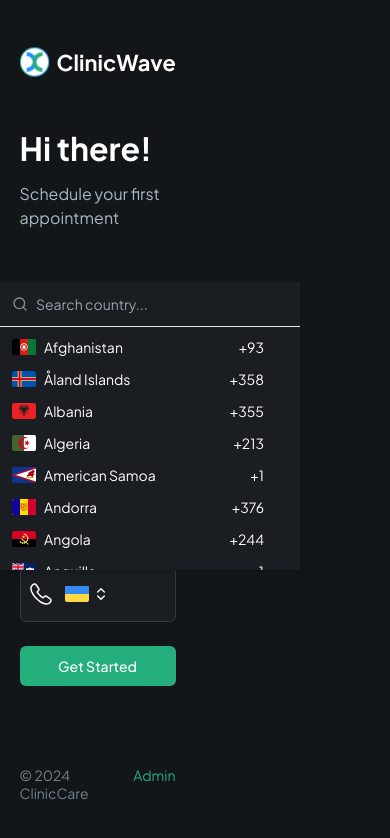
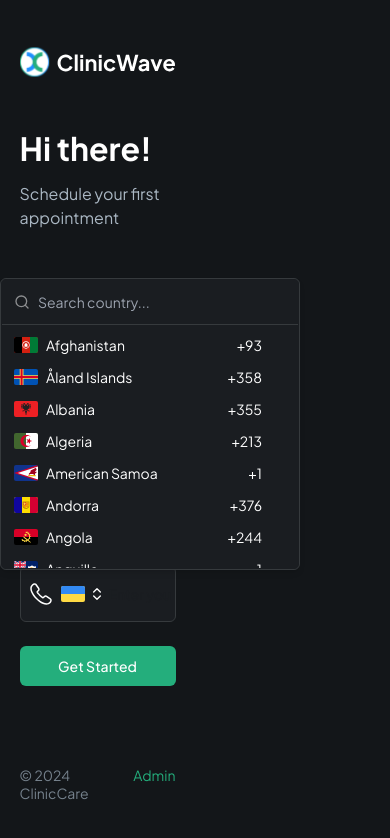
Before and after one commit to DanyloOhurtsov/health-medical-app, a Next.js app: page / in a window 390 px wide. Both pictures are taken after a click on the button 82 px from the left and 594 px from the top of the page. Shown: the top 838 px of the page. Built offline with nearby package versions, Linux system fonts and the light colour scheme.

Commit message:
style: Update styles for Phone Input

```diff
--- a/components/ui/command.tsx
+++ b/components/ui/command.tsx
@@ -41,7 +41,7 @@ const CommandInput = React.forwardRef<
   React.ElementRef<typeof CommandPrimitive.Input>,
   React.ComponentPropsWithoutRef<typeof CommandPrimitive.Input>
 >(({ className, ...props }, ref) => (
-  <div className="flex items-center border-b px-3" cmdk-input-wrapper="">
+  <div className="flex items-center border-b border-dark-500 px-3" cmdk-input-wrapper="">
     <Search className="mr-2 h-4 w-4 shrink-0 opacity-50" />
     <CommandPrimitive.Input
       ref={ref}
--- a/components/ui/input.tsx
+++ b/components/ui/input.tsx
@@ -11,7 +11,7 @@ const Input = React.forwardRef<HTMLInputElement, InputProps>(
             <input
                 type={type}
                 className={cn(
-                    "flex h-10 w-full rounded-md border border-input bg-background px-3 py-2 text-sm ring-offset-background file:border-0 file:bg-transparent file:text-sm file:font-medium placeholder:text-muted-foreground focus-visible:outline-none focus-visible:ring-2 focus-visible:ring-ring focus-visible:ring-offset-2 disabled:cursor-not-allowed disabled:opacity-50",
+                    "flex h-10 w-full rounded-md border border-input bg-background px-1 ml-1 py-2 text-sm ring-offset-background file:border-0 file:bg-transparent file:text-sm file:font-medium placeholder:text-muted-foreground focus-visible:outline-none focus-visible:ring-2 focus-visible:ring-ring focus-visible:ring-offset-2 disabled:cursor-not-allowed disabled:opacity-50",
                     className
                 )}
                 ref={ref}
--- a/components/ui/phone-input.tsx
+++ b/components/ui/phone-input.tsx
@@ -116,7 +116,7 @@ const CountrySelect = ({
                     type="button"
                     variant={"outline"}
                     className={cn(
-                        "flex gap-1 rounded-e-none rounded-s-lg px-3 border-0"
+                        "flex gap-1 rounded-e-none rounded-s-lg px-1 border-0 ml-1"
                     )}
                     disabled={disabled}
                 >
@@ -129,9 +129,9 @@ const CountrySelect = ({
                     />
                 </Button>
             </PopoverTrigger>
-            <PopoverContent className="w-[300px] p-0 bg-dark-400 border-dark-500">
+            <PopoverContent className="w-[300px] p-0 bg-dark-400 border-dark-500 border rounded-md">
                 <Command>
-                    <CommandList>
+                    <CommandList className="border border-dark-400">
                         <ScrollArea className="h-72">
                             <CommandInput placeholder="Search country..." />
                             <CommandEmpty>No country found.</CommandEmpty>
```
